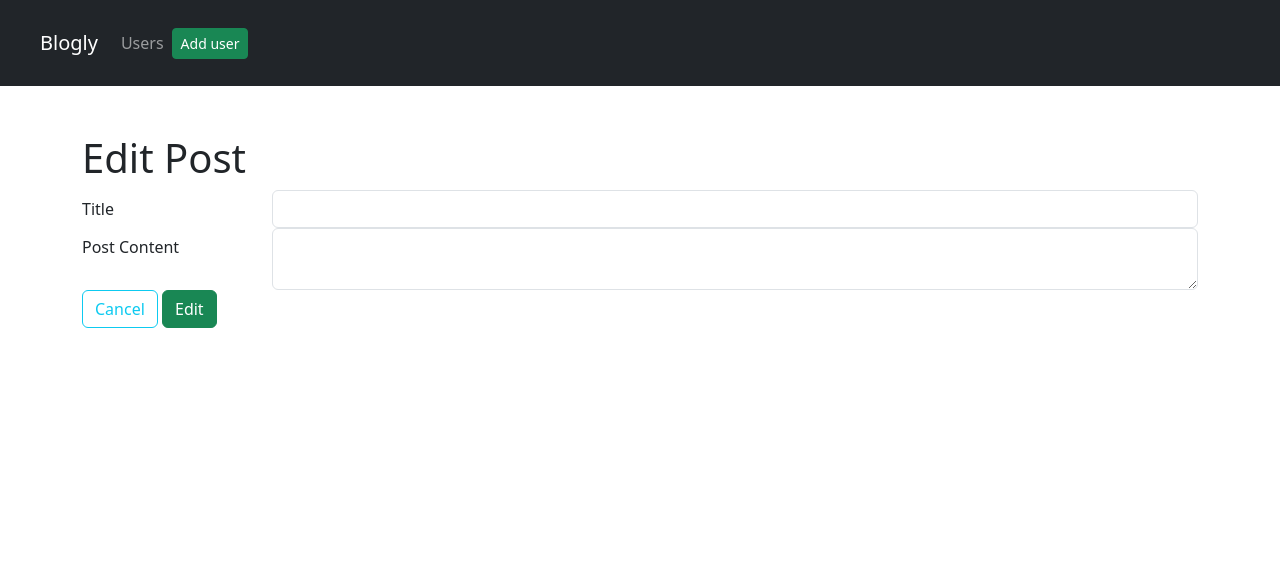
After one commit to OnelioViera/blogly, a Flask app: template templates/posts/edit.html in a window 1280 px wide. The commit adds this page. Shown: the top 568 px of the page. Run offline with Flask 2, Linux system fonts and the light colour scheme; the template is opened without the code that fills it, so the values that code supplies are empty; some libraries are stand-ins or nearby versions.

Commit message:
updated files

```diff
--- a/app.py
+++ b/app.py
@@ -1,10 +1,11 @@
-from flask import Flask, request, redirect, render_template
-from models import db, connect_db, User
+from flask import Flask, request, redirect, render_template, flash
+from flask_debugtoolbar import DebugToolbarExtension
+from models import db, connect_db, User, Post
 
 app = Flask(__name__)
 app.config['SQLALCHEMY_DATABASE_URI'] = "postgresql:///blogly"
 app.config['SQLALCHEMY_TRACK_MODIFICATIONS'] = False
-app.config['SECRET_KEY'] = 'ihaveasecret'\
+app.config['SECRET_KEY'] = 'ihaveasecret'
 
 
 connect_db(app)
@@ -15,7 +16,17 @@ db.create_all()
 def root():
     """Homepage redirects to list of users."""
 
-    return redirect("/users")
+    posts = Post.query.order_by(Post.created_at.desc()).limit(5).all()
+    return render_template('posts/homepage.html', posts=posts)
+
+# @app.route(404)
+# def page_not_found(e):
+#     """404 NOT FOUND page."""
+
+#     return render_template('404.html'), 404
+
+#####################################################################
+# User routes
 
 
 @app.route('/users')
@@ -89,5 +100,6 @@ def users_destroy(user_id):
 
     return redirect("/users")
 
+
 if __name__ == '__main__':
     app.run(debug=True)
--- a/templates/base.html
+++ b/templates/base.html
@@ -23,6 +23,10 @@
   </ul>
 </nav>
 <div class="container mt-5">
+  {% for msg in get_flashed_messages() %}
+  <div class="alert alert-info">{{ msg }}</div>
+  {% endfor %}
+
   {% block content %}
   <!-- put the content here -->
   {% endblock %}
--- /dev/null
+++ b/templates/posts/edit.html
@@ -0,0 +1,40 @@
+{% extends 'base.html' %}
+
+{% block title %}Edit Post{% endblock %}
+
+{% block content %}
+
+<h1>Edit Post</h1>
+
+<form method="POST" action="/posts/{{ post.id }}/edit">
+
+  <div class="form-group row">
+    <label for="title" class="col-sm-2 col-form-label">Title</label>
+    <div class="col-sm-10">
+      <input class="form-control" id="title" name="title" value="{{ post.title }}">
+    </div>
+  </div>
+
+  <div class="form-group row">
+    <label for="content" class="col-sm-2 col-form-label">Post Content</label>
+    <div class="col-sm-10">
+      <textarea class="form-control"
+                id="content"
+                name="content">{{ post.content }}</textarea>
+    </div>
+  </div>
+
+  <div class="form-group row">
+    <div class="ml-auto mr-3">
+      <a href="/users/{{ post.user_id }}" class="btn btn-outline-info">
+        Cancel
+      </a>
+      <button type="submit" class="btn btn-success">
+        Edit
+      </button>
+    </div>
+  </div>
+
+</form>
+
+{% endblock %}
--- a/templates/users/edit.html
+++ b/templates/users/edit.html
@@ -1,6 +1,6 @@
 {% extends 'base.html' %}
 
-{% block title %}Edit {{ user.full_name }}{% endblock %}}
+{% block title %}Edit {{ user.full_name }}{% endblock %}
 
 {% block content %}
 
--- a/templates/users/index.html
+++ b/templates/users/index.html
@@ -4,7 +4,9 @@
 
 {% block content %}
 <div class="container">
-  <h1 class="text-center mb-5">Blogly</h1>
+  <div class="text-center">
+    <h1 class="display-5 mb-4">Blogly Users</h1>
+  </div>
   <div class="row">
     <div class="col">
       <div class="card shadow-lg p-3 mb-5 bg-white rounded">
```
Also changed, not shown: models.py (+22 -1 lines), templates/404.html (added, +13 -0 lines), templates/posts/homepage.html (added, +22 -0 lines), templates/posts/new.html (added, +34 -0 lines), templates/posts/show.html (added, +26 -0 lines), static/img/2023-08-21_12-02-07.jpg (added), static/img/blogly-1.png (added), static/img/blogly-2.jpg (added), static/img/blogly-3.jpg (added), static/img/blogly-4.jpg (added), static/img/blogly-5.jpg (added), 2 other files.
